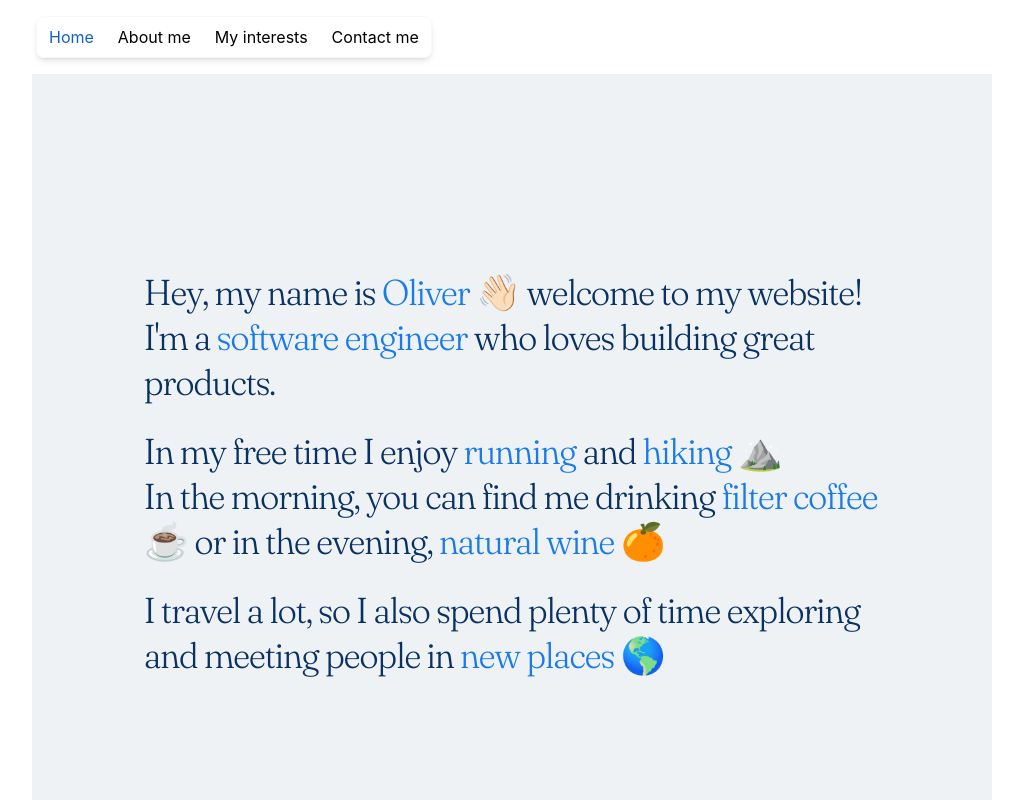
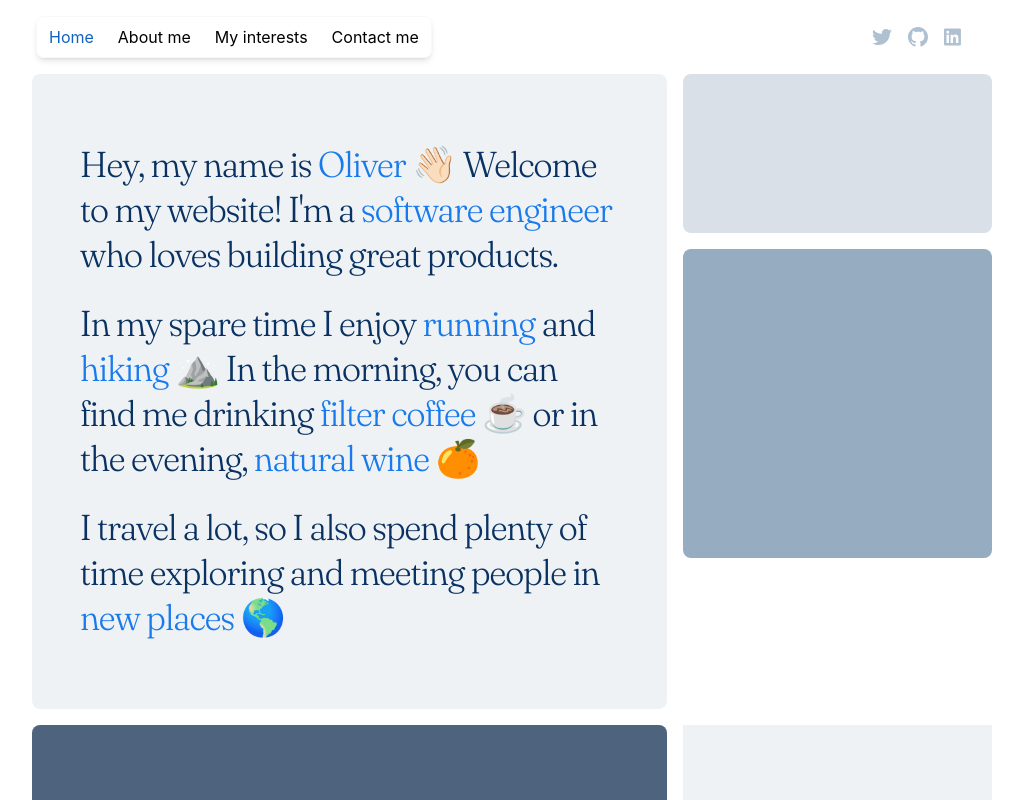
Before and after one commit to om154/omurray.dev, a React (Create React App) app: page / in a window 1280 px wide. Shown: the top 800 px of the page, without its empty margins (0-1023 px from the left). Built offline with nearby package versions, Linux system fonts and the light colour scheme; no server answers; a web font is replaced by a local one.

Commit message:
refine the Home page

```diff
--- a/src/components/Footer/index.tsx
+++ b/src/components/Footer/index.tsx
@@ -1,28 +1,25 @@
-import Section from '../Section';
 import { ReactComponent as LinkedInLogo } from '../../assets/linkedin-logo.svg';
 import { ReactComponent as GitHubLogo } from '../../assets/github-logo.svg';
 import { ReactComponent as TwitterLogo } from '../../assets/twitter-logo.svg';
 
 const Footer = () => (
-  <Section alignTop className="text-white bg-primary-900">
   <div className="box-border flex justify-center w-full px-4 mx-auto text-center">
     {process.env.REACT_APP_TWITTER_URL && (
     <a className="flex m-2" href={process.env.REACT_APP_TWITTER_URL} target="_blank" rel="noreferrer">
-        <TwitterLogo className="w-5 h-5 fill-current" />
+        <TwitterLogo className="w-5 h-5 fill-neutral-500 hover:fill-neutral-600" />
     </a>
     )}
     {process.env.REACT_APP_GITHUB_URL && (
     <a className="flex m-2" href={process.env.REACT_APP_GITHUB_URL} target="_blank" rel="noreferrer">
-        <GitHubLogo className="w-5 h-5 fill-current" />
+        <GitHubLogo className="w-5 h-5 fill-neutral-500 hover:fill-neutral-600" />
     </a>
     )}
     {process.env.REACT_APP_LINKEDIN_URL && (
     <a className="flex m-2" href={process.env.REACT_APP_LINKEDIN_URL} target="_blank" rel="noreferrer">
-        <LinkedInLogo className="w-5 h-5 fill-current" />
+        <LinkedInLogo className="w-5 h-5 fill-neutral-500 hover:fill-neutral-600" />
     </a>
     )}
   </div>
-  </Section>
 );
 
 export default Footer;
--- a/src/components/Greeting/index.tsx
+++ b/src/components/Greeting/index.tsx
@@ -2,7 +2,7 @@ import Section from '../Section';
 import { H1 } from '../shared/Text';
 
 const Greeting = () => (
-  <Section fullScreen className="items-center bg-neutral-300">
+  <Section className="items-center h-full rounded-lg bg-neutral-300">
     <div className="box-border w-full max-w-5xl px-4 mx-auto text-center text-primary-900 md:text-left">
       <H1 className="mt-0">
         Hey, my name is
@@ -12,9 +12,7 @@ const Greeting = () => (
         >
           Oliver
         </span>
-        {' '}👋🏻 welcome to my website!
-      </H1>
-      <H1 className="mt-0">
+        {' '}👋🏻 Welcome to my website!{' '}
         I&apos;m a{' '}
         <span
           className="text-primary-600"
@@ -25,16 +23,14 @@ const Greeting = () => (
     </div>
     <div className="box-border w-full max-w-5xl px-4 mx-auto mt-6 text-center text-primary-900 md:text-left">
       <H1 className="mt-0">
-        In my free time I enjoy{' '}
+        In my spare time I enjoy{' '}
         <span
           className="text-primary-600"
         >running
         </span> and <span
           className="text-primary-600"
         >hiking
-        </span> ⛰️
-        <br />
-        In the morning, you can find me drinking <span
+        </span> ⛰️ In the morning, you can find me drinking <span
           className="text-primary-600"
         >filter coffee</span> ☕️ or in the evening, <span
           className="text-primary-600"
--- a/src/components/Home/index.tsx
+++ b/src/components/Home/index.tsx
@@ -1,4 +1,3 @@
-import Footer from '../Footer';
 import Greeting from '../Greeting';
 import Navigation from '../Navigation';
 import PageContainer from '../shared/PageContainer';
@@ -7,8 +6,62 @@ const Home = () => {
   return (
     <PageContainer>
       <Navigation />
-      <Greeting />
-      <Footer />
+      <div className='grid grid-cols-1 gap-4 pb-12 sm:grid-flow-row-dense sm:grid-cols-2 lg:grid-cols-3 xl:grid-cols-4'>
+        <div className='h-full row-span-2 sm:col-span-2 lg:aspect-square'>
+          <Greeting />
+        </div>
+        <div className='aspect-[2] sm:col-span-2 px-1 pb-2 rounded-lg bg-neutral-800'>
+          {/* TODO: add content */}
+        </div>
+        <div className='px-1 pb-2 rounded-lg aspect-squar bg-neutral-400'>
+          {/* TODO: add content */}
+        </div>
+        <div className='px-1 pb-2 rounded-lg aspect-square bg-neutral-600'>
+          {/* TODO: add content */}
+        </div>
+        <div className='px-1 pb-2 aspect-square bg-neutral-300'>
+          {/* TODO: add content */}
+        </div>
+        <div className='aspect-[2] sm:col-span-2 px-1 pb-2 rounded-lg bg-neutral-800'>
+          {/* TODO: add content */}
+        </div>
+        <div className='px-1 pb-2 rounded-lg aspect-square bg-neutral-600'>
+          {/* TODO: add content */}
+        </div>
+        <div className='px-1 pb-2 rounded-lg aspect-square bg-neutral-400'>
+          {/* TODO: add content */}
+        </div>
+        <div className='px-1 pb-2 rounded-lg aspect-square bg-neutral-700'>
+          {/* TODO: add content */}
+        </div>
+        <div className='px-1 pb-2 rounded-lg aspect-square bg-neutral-200'>
+          {/* TODO: add content */}
+        </div>
+        <div className='px-1 pb-2 rounded-lg aspect-square bg-neutral-300'>
+          {/* TODO: add content */}
+        </div>
+        <div className='class="aspect-[2] sm:col-span-2 px-1 pb-2 bg-neutral-600 rounded-lg'>
+          {/* TODO: add content */}
+        </div>
+        <div className='px-1 pb-2 rounded-lg aspect-square bg-neutral-400'>
+          {/* TODO: add content */}
+        </div>
+        <div className='px-1 pb-2 rounded-lg aspect-square bg-neutral-600'>
+          {/* TODO: add content */}
+        </div>
+        <div className='px-1 pb-2 rounded-lg aspect-square bg-neutral-500'>
+          {/* TODO: add content */}
+        </div>
+        <div className='px-1 pb-2 rounded-lg aspect-square bg-neutral-500'>
+          {/* TODO: add content */}
+        </div>
+        <div className='px-1 pb-2 rounded-lg aspect-square bg-neutral-300'>
+          {/* TODO: add content */}
+        </div>
+        <div className='px-1 pb-2 rounded-lg aspect-square bg-neutral-600'>
+          {/* TODO: add content */}
+        </div>
+      </div>
     </PageContainer>
   );
 };
--- a/src/components/Navigation/index.tsx
+++ b/src/components/Navigation/index.tsx
@@ -1,5 +1,6 @@
 import classNames from 'classnames';
 import { Link, useLocation } from 'react-router-dom';
+import Footer from '../Footer';
 
 interface ListItemProps {
   title: string
@@ -24,13 +25,16 @@ const Navigation = () => {
   return (
     <div className="sticky top-0 z-10 flex items-center justify-center px-1 py-4 isolate md:justify-between">
       <nav className='relative flex px-1 py-2 border rounded-lg shadow-md border-neutral-200 bg-white/70 backdrop-blur-md'>
-        <ul className='flex flex-row gap-2 list-none '>
+        <ul className='flex flex-row gap-2 list-none'>
           <LinkListItem title="Home" path="/" active={location.pathname === '/'} />
           <LinkListItem title="About me" path="/about" active={location.pathname === '/about'} />
           <LinkListItem title="My interests" path="/interests" active={location.pathname === '/interests'} />
           <LinkListItem title="Contact me" path="/contact" active={location.pathname === '/contact'} />
         </ul>
       </nav>
+      <div>
+        <Footer />
+      </div>
     </div>
   );
 };
--- a/src/components/Section/index.tsx
+++ b/src/components/Section/index.tsx
@@ -4,33 +4,31 @@ import { ChildrenProp } from '../../utils/props';
 interface SectionProps {
   alignTop?: boolean
   className?: string
-  fullScreen?: boolean
 }
 
 const Section = (
   {
-    children, className, alignTop, fullScreen
+    children, className, alignTop
   }: SectionProps & ChildrenProp
 ) => (
-  <section
+  <div
     className={cn(
-      'flex flex-col items-center px-6 py-4 md:px-8 md:py-6 border-b-0 lg:px-24 box-border',
+      'flex flex-col items-center p-4 md:p-8 border-b-0 box-border',
       {
         'justify-center': !alignTop,
         'justify-start': alignTop,
-        'h-screen min-h-screen': fullScreen
+
       },
       className
     )}
   >
     {children}
-  </section>
+  </div>
 );
 
 Section.defaultProps = {
   className: '',
   alignTop: false,
-  fullScreen: false
 };
 
 export default Section;
```
Lines whose indentation alone changed are shown as unchanged.
